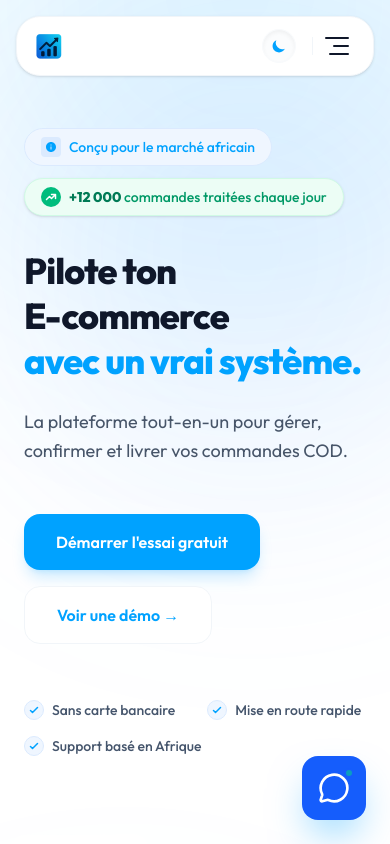
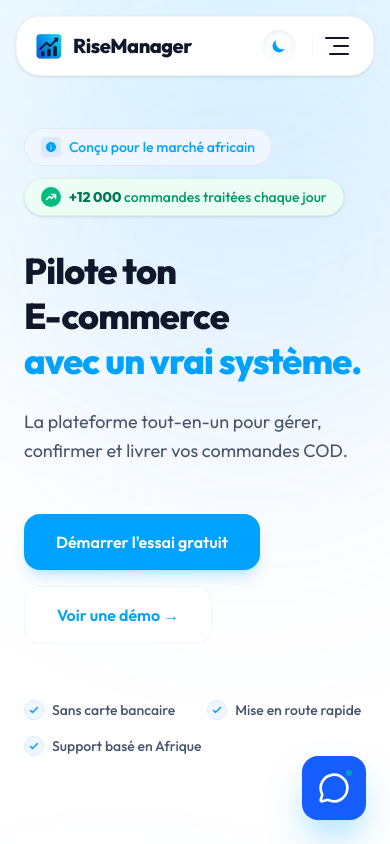
Before and after one commit to issamkebdani780/risemanager, a React (Vite) app: page / in a window 390 px wide. Shown: the top 844 px of the page. Built offline with nearby package versions, Linux system fonts and the light colour scheme.

Commit message:
tet of logo

```diff
--- a/src/components/layout/Header.jsx
+++ b/src/components/layout/Header.jsx
@@ -70,7 +70,7 @@ const Header = () => {
             <Logo
               className="flex items-center gap-2 shrink-0 cursor-pointer"
               iconClassName="w-8 h-8 lg:w-9 lg:h-9"
-              textClassName="text-xl lg:text-2xl font-black text-heading dark:text-white tracking-tight hidden sm:block"
+              textClassName="text-xl lg:text-2xl font-black text-heading dark:text-white tracking-tight"
             />
           </Link>
 
```
